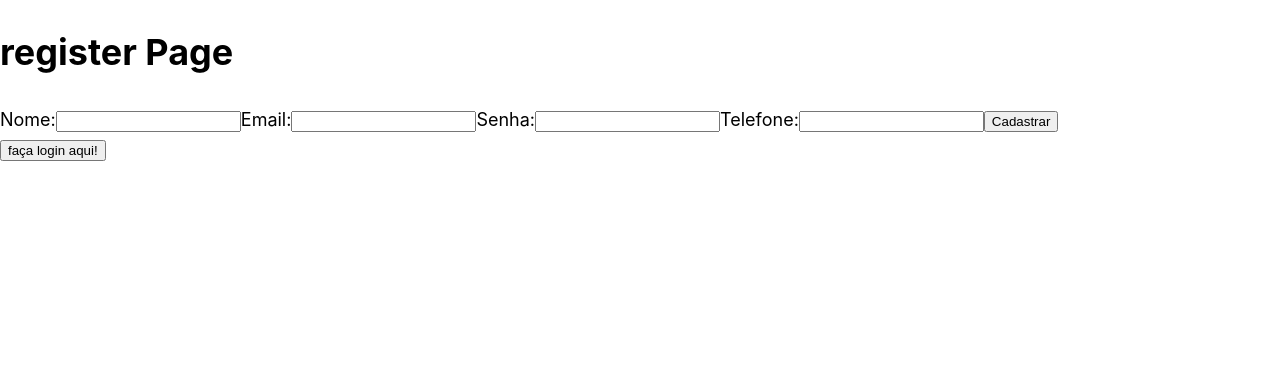
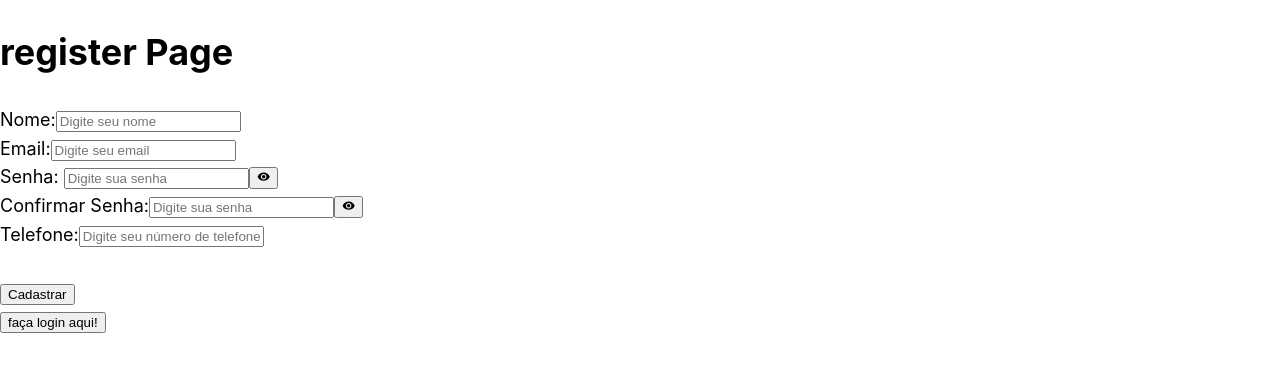
Before and after one commit to kralluz/ConnectHubKlz, a Next.js app: page /register in a window 1280 px wide. Shown: the top 372 px of the page. Built offline with nearby package versions, Linux system fonts and the light colour scheme.

Commit message:
feat: refatoração inputs para formulário
- refatorei os components Input e InputPassword

```diff
--- a/pages/src/components/Input.jsx
+++ b/pages/src/components/Input.jsx
@@ -1,14 +1,13 @@
-export const Input = ({ label, name, type, placeholder, register, error }) => {
+export const Input = ({ label, name, type, placeholder }) => {
     return (
         <div>
-            <label htmlFor="email">{label}</label>
+            <label htmlFor={name}>{label}</label>
             <input
+                id={name}
                 name={name}
                 type={type}
                 placeholder={placeholder}
-                {...register}
             />
-            {error ? <p>{error.message}</p> : null}
         </div>
     );
 };
--- a/pages/src/components/InputPassword.jsx
+++ b/pages/src/components/InputPassword.jsx
@@ -1,25 +1,25 @@
 import { useState } from "react";
 import { MdVisibility, MdVisibilityOff } from "react-icons/md";
 
-export const InputPassword = ({ label, register, placeholder, error }) => {
+export const InputPassword = ({ name, label, placeholder }) => {
     const [IsHidden, setIsHidden] = useState(true);
 
     return (
         <>
             <div>
-                <label>
-                    {label}
-                    <input
-                        type={IsHidden ? "password" : "text"}
-                        {...register}
-                        placeholder={placeholder}
-                    />
-                </label>
-                {error ? (
-                    <span >{error.message}</span>
-                ) : null}
+                <label htmlFor={name}>{label}</label>
+                <input
+                    id={name}
+                    name={name}
+                    type="password"
+                    placeholder={placeholder}
+                />
                 <button type="button" onClick={() => setIsHidden(!IsHidden)}>
-                    {IsHidden ? <MdVisibility color="white" /> : <MdVisibilityOff color="white" />}
+                    {IsHidden ? (
+                        <MdVisibility color="black" />
+                    ) : (
+                        <MdVisibilityOff color="black" />
+                    )}
                 </button>
             </div>
         </>
--- a/pages/src/components/RegisterForm.jsx
+++ b/pages/src/components/RegisterForm.jsx
@@ -1,3 +1,6 @@
+import { Input } from "../components/Input";
+import { InputPassword } from "../components/InputPassword";
+
 export const RegisterForm = () => {
     return (
         <form
@@ -5,18 +8,36 @@ export const RegisterForm = () => {
             action="http://localhost:3000/api/clients"
             method="post"
         >
-            <label for="name">Nome:</label>
-            <input type="text" id="name" name="name" required />
+            <Input
+                label="Nome:"
+                name="name"
+                type="text"
+                placeholder="Digite seu nome"
+            />
+            <Input
+                label="Email:"
+                name="email"
+                type="email"
+                placeholder="Digite seu email"
+            />
 
-            <label for="email">Email:</label>
-            <input type="email" id="email" name="email" required />
-
-            <label for="password">Senha:</label>
-            <input type="password" id="password" name="password" required />
-
-            <label for="phone">Telefone:</label>
-            <input type="tel" id="phone" name="phone" required />
-
+            <InputPassword
+                label="Senha: "
+                name="password"
+                placeholder="Digite sua senha"
+            />
+            <InputPassword
+                label="Confirmar Senha:"
+                name="password"
+                placeholder="Digite sua senha"
+            />
+            <Input
+                label="Telefone:"
+                name="phone"
+                type="text"
+                placeholder="Digite seu número de telefone"
+            />
+            <br />
             <button type="submit">Cadastrar</button>
         </form>
     );
```
